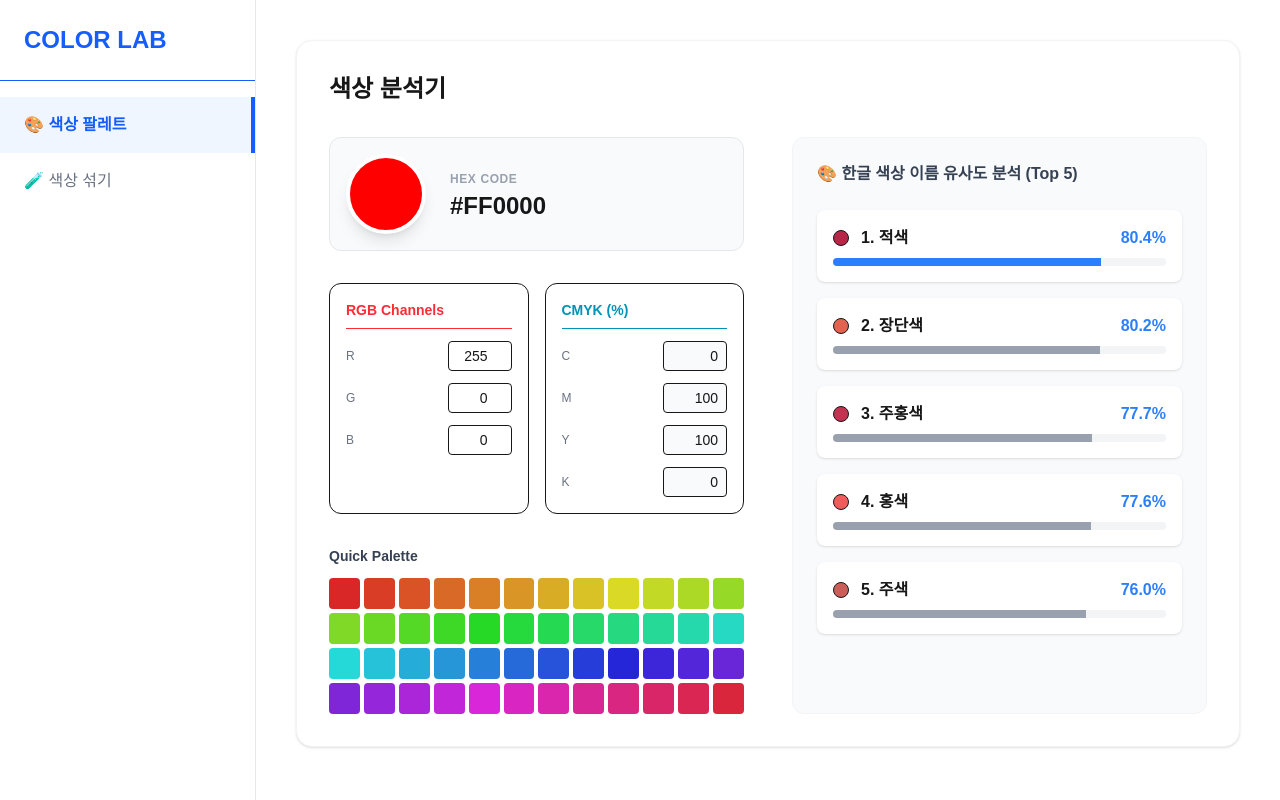
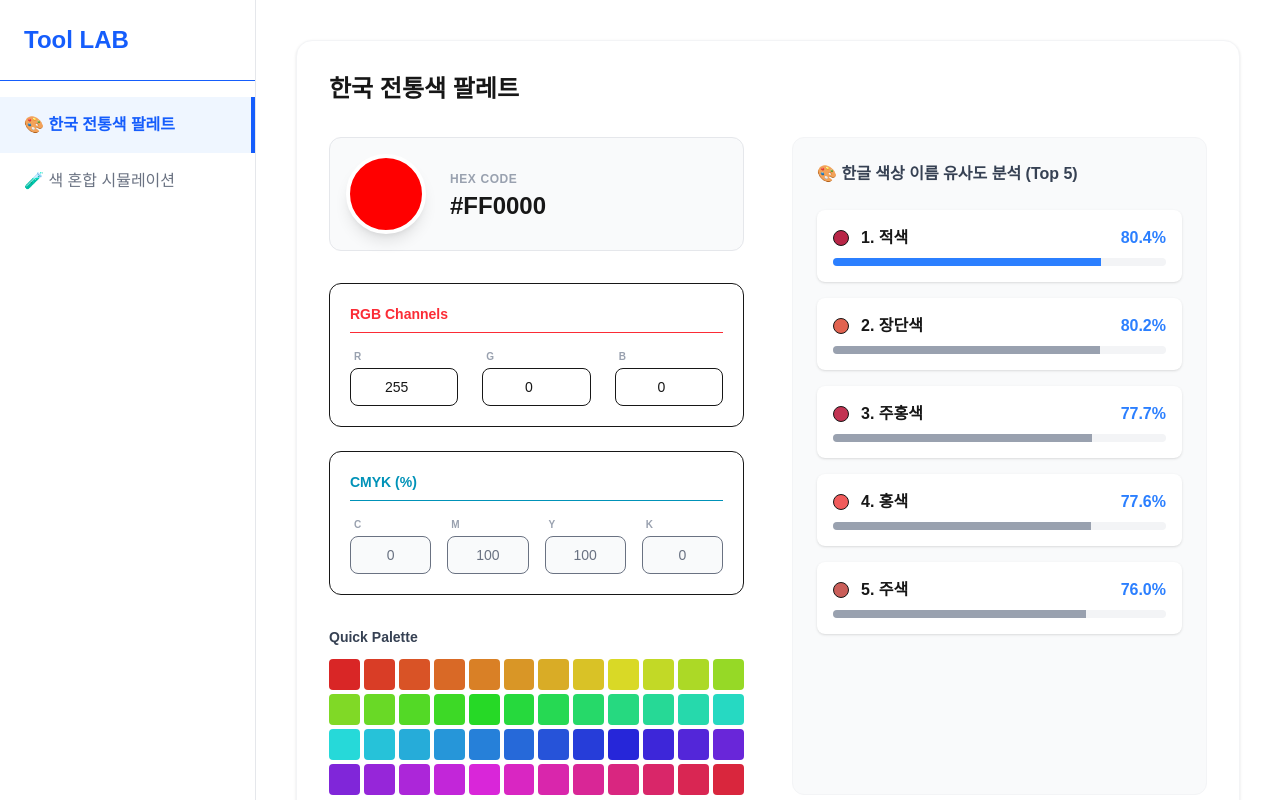
Before and after one commit to infancysulfur/mag_tool, a Next.js app: page / in a window 1280 px wide. Built offline with nearby package versions, Linux system fonts and the light colour scheme.

Commit message:
1st complete

```diff
--- a/src/app/layout.js
+++ b/src/app/layout.js
@@ -2,7 +2,7 @@ import './globals.css';
 import Sidebar from '../components/Sidebar';
 
 export const metadata = {
-  title: 'Business Color Lab',
+  title: 'Online Tool Lab - 한국 전통색 팔레트 & 색 혼합 시뮬레이터',
   description: '한글 색상 분석 도구',
   verification : {
     google: 'DYRoSjxA8kUL_nB-IHi6dGDSuyFbqcNBWsWHfAVSmdU'
--- a/src/app/mixer/page.js
+++ b/src/app/mixer/page.js
@@ -22,8 +22,8 @@ export default function MixerPage() {
   }, [rows]);
 
   return (
-    <div className="max-w-2xl mx-auto">
-      <h1 className="text-2xl font-bold mb-8">색상 섞기</h1>
+    <div className="max-w-6xl mx-auto">
+      <h1 className="text-2xl font-bold mb-8 ">색 혼합 시뮬레이션</h1>
       <div
         className="w-full h-32 rounded-xl mb-8 flex items-center justify-center text-white font-bold text-xl shadow-lg transition-colors duration-300"
         style={{ backgroundColor: result, textShadow: '0 2px 4px rgba(0,0,0,0.5)' }}
@@ -46,6 +46,32 @@ export default function MixerPage() {
       </div>
       <button onClick={() => setRows([...rows, { color: '#ffffff', amount: 1 }])} className="bg-blue-600 text-white px-4 py-2 rounded-lg mr-2">+ 색상 추가</button>
       <button onClick={() => rows.length > 2 && setRows(rows.slice(0, -1))} className="bg-gray-400 text-white px-4 py-2 rounded-lg">- 제거</button>
+                    <section class="max-w-4xl mx-auto my-12 p-8 bg-white shadow-lg rounded-xl border border-gray-100">
+  <div class="flex items-center mb-6">
+    <div class="w-10 h-10 bg-yellow-300 rounded-full flex items-center justify-center text-white mr-4">
+      <span class="text-xl">🧪</span>
     </div>
+    <h2 class="text-2xl font-bold text-gray-800">색 혼합 시뮬레이션 <span class="text-sm font-medium text-gray-400 ml-2">Multi-Color Blending Tool</span></h2>
+  </div>
+
+<div class="mb-8">
+    <h3 class="text-lg font-semibold text-gray-700 mb-2">기능 설명</h3>
+    <p class="text-gray-600 leading-relaxed">
+      실제 물감이나 페인트를 섞을 때 발생하는 물리적인 색상 변화를 디지털 환경에서 미리 체험해 볼 수 있는 시뮬레이션 도구입니다. 일반적인 2색 혼합을 넘어 <strong>n개 이상의 다중 색채</strong>를 자유롭게 배합할 수 있으며, 배합 비율에 따른 미세한 색조 변화와 최종 결과값을 정밀하게 예측하여 보여드립니다.
+    </p>
+  </div>
+
+  <div class="bg-indigo-50 border-l-4 border-indigo-500 p-6 rounded-r-lg">
+    <h3 class="text-indigo-800 font-bold mb-2 flex items-center">
+      <svg class="w-5 h-5 mr-2" fill="currentColor" viewBox="0 0 20 20"><path d="M9 12h2v2H9v-2zm0-8h2v6H9V4z"></path></svg>
+      분석 인사이트
+    </h3>
+    <p class="text-indigo-900 text-sm leading-relaxed">
+      이 기능은 실제 조색 과정에서 발생할 수 있는 시행착오와 자원 낭비를 줄여주는 <strong>경제적·실무적 인사이트</strong>를 제시합니다. 다양한 색상 조합의 경우의 수를 시각적으로 미리 확인함으로써, 사용자는 의도한 최적의 색상을 얻기 위한 정확한 배합 비중을 파악할 수 있습니다. 특히 물리적인 안료 혼합 원리를 충실히 재현하여 미술 교육, 인테리어 페인팅, 제품 디자인 등 다양한 산업 현장에서 창의적인 색채 실험을 가능하게 합니다.
+    </p>
+  </div>
+</section>
+    </div>
+
   );
 }
--- a/src/app/page.js
+++ b/src/app/page.js
@@ -40,7 +40,7 @@ export default function PalettePage() {
 
   return (
     <div className="max-w-6xl mx-auto">
-      <h1 className="text-2xl font-bold mb-8">색상 분석기</h1>
+      <h1 className="text-2xl font-bold mb-8 ">한국 전통색 팔레트</h1>
       <div className="grid grid-cols-1 lg:grid-cols-2 gap-12">
 
         {/* 왼쪽: 컨트롤 패널 */}
@@ -69,27 +69,42 @@ export default function PalettePage() {
           </div>
 
  {/* RGB / CMYK 입력창 그룹 */}
-          <div className="grid grid-cols-2 gap-4">
-            <div className="space-y-3 bg-white p-4 rounded-xl border">
-              <h3 className="text-sm font-bold text-red-500 border-b pb-2">RGB Channels</h3>
+<div className="grid grid-cols-1 gap-6"> {/* 큰 박스들을 세로로 쌓거나 너비를 충분히 확보 */}
+
+  {/* RGB Channels 가로 배열 */}
+  <div className="space-y-3 bg-white p-5 rounded-xl border">
+    <h3 className="text-sm font-bold text-red-500 border-b pb-2 mb-4">RGB Channels</h3>
+    <div className="flex flex-row gap-6"> {/* flex-row로 가로 정렬 */}
       {['r', 'g', 'b'].map(key => (
-                <div key={key} className="flex items-center justify-between">
-                  <span className="uppercase text-xs font-medium text-gray-500">{key}</span>
-                  <input type="number" value={color[key]} onChange={(e) => handleRgbChange(key, e.target.value)}
-                    className="w-16 border rounded px-2 py-1 text-sm text-right font-mono" />
+        <div key={key} className="flex flex-col items-start gap-1 flex-1">
+          <span className="uppercase text-[10px] font-bold text-gray-400 ml-1">{key}</span>
+          <input
+            type="number"
+            value={color[key]}
+            onChange={(e) => handleRgbChange(key, e.target.value)}
+            className="w-full border rounded-lg px-3 py-2 text-sm text-center font-mono focus:ring-2 focus:ring-red-200 outline-none transition-all"
+          />
         </div>
       ))}
     </div>
+  </div>
 
-            <div className="space-y-3 bg-white p-4 rounded-xl border">
-              <h3 className="text-sm font-bold text-cyan-600 border-b pb-2">CMYK (%)</h3>
+  {/* CMYK (%) 가로 배열 */}
+  <div className="space-y-3 bg-white p-5 rounded-xl border">
+    <h3 className="text-sm font-bold text-cyan-600 border-b pb-2 mb-4">CMYK (%)</h3>
+    <div className="flex flex-row gap-4"> {/* flex-row로 가로 정렬 */}
       {['C', 'M', 'Y', 'K'].map((label, i) => (
-                <div key={label} className="flex items-center justify-between">
-                  <span className="text-xs font-medium text-gray-500">{label}</span>
-                  <input type="text" value={cmyk[i]} readOnly
-                    className="w-16 border bg-gray-50 rounded px-2 py-1 text-sm text-right font-mono" />
+        <div key={label} className="flex flex-col items-start gap-1 flex-1">
+          <span className="text-[10px] font-bold text-gray-400 ml-1">{label}</span>
+          <input
+            type="text"
+            value={cmyk[i]}
+            readOnly
+            className="w-full border bg-gray-50 rounded-lg px-3 py-2 text-sm text-center font-mono text-gray-500"
+          />
         </div>
       ))}
+    </div>
   </div>
 </div>
 
@@ -139,7 +154,35 @@ export default function PalettePage() {
           </div>
         </section>
 
+
+
       </div>
+              <section class="max-w-4xl mx-auto my-12 p-8 bg-white shadow-lg rounded-xl border border-gray-100">
+  <div class="flex items-center mb-6">
+    <div class="w-10 h-10 bg-red-700 rounded-full flex items-center justify-center text-white mr-4">
+      <span class="text-xl">🎨</span>
+    </div>
+    <h2 class="text-2xl font-bold text-gray-800">한국 전통색 팔레트 <span class="text-sm font-medium text-gray-400 ml-2">K-Traditional Palette</span></h2>
+  </div>
+
+  <div class="mb-8">
+    <h3 class="text-lg font-semibold text-gray-700 mb-2">기능 설명</h3>
+    <p class="text-gray-600 leading-relaxed">
+      선택하신 색상을 바탕으로 디지털 환경에 필수적인 <strong>HEX, RGB</strong> 값은 물론 인쇄 공정에 필요한 <strong>CMYK</strong> 데이터를 실시간으로 추출하여 제공합니다. <p></p>특히, 고유의 미학을 지닌 <strong>한국 전통 오방색 및 간색 체계</strong>를 데이터베이스와 대조하여 현재 선택한 색상이 우리 전통색과 얼마나 유사한지 수치화된 지표로 안내해 드립니다.
+      <p></p>또한 <strong>RGB 값을 CMYK 값으로 변환</strong>할 수 있습니다.
+    </p>
+  </div>
+
+  <div class="bg-blue-50 border-l-4 border-blue-500 p-6 rounded-r-lg">
+    <h3 class="text-blue-800 font-bold mb-2 flex items-center">
+      <svg class="w-5 h-5 mr-2" fill="currentColor" viewBox="0 0 20 20"><path d="M10 2a8 8 0 100 16 8 8 0 000-16zm1 11H9v-2h2v2zm0-4H9V7h2v2z"></path></svg>
+      분석 인사이트
+    </h3>
+    <p class="text-blue-900 text-sm leading-relaxed">
+      본 기능은 현대적인 디지털 디자인 작업에 한국적 정체성을 조화롭게 녹여낼 수 있는 인사이트를 제공합니다.<p></p> 단순한 색상 추출을 넘어, 현대적 감각으로 재해석된 전통색과의 유사도 분석을 통해 <strong>K-브랜딩(K-Branding) 및 문화 콘텐츠 제작</strong>에 있어 독보적인 시각적 서사를 구축할 수 있습니다. <p></p>또한, 매체별(Web/Print) 정확한 수치를 제공함으로써 실무 작업의 효율성을 극대화하고 표준화된 한국 색채 사용을 장려합니다.
+    </p>
+  </div>
+</section>
     </div>
   );
 }
--- a/src/components/Sidebar.js
+++ b/src/components/Sidebar.js
@@ -5,13 +5,13 @@ import { usePathname } from 'next/navigation';
 export default function Sidebar() {
   const pathname = usePathname();
   const menus = [
-    { name: '🎨 색상 팔레트', path: '/' },
-    { name: '🧪 색상 섞기', path: '/mixer' },
+    { name: '🎨 한국 전통색 팔레트', path: '/' },
+    { name: '🧪 색 혼합 시뮬레이션', path: '/mixer' },
   ];
 
   return (
     <aside className="w-64 bg-white border-r border-gray-200 flex flex-col">
-      <div className="p-6 text-2xl font-black text-blue-600 border-b">COLOR LAB</div>
+      <div className="p-6 text-2xl font-black text-blue-600 border-b">Tool LAB</div>
       <nav className="flex-1 mt-4">
         {menus.map((menu) => (
           <Link
```
Lines whose indentation alone changed are shown as unchanged.
